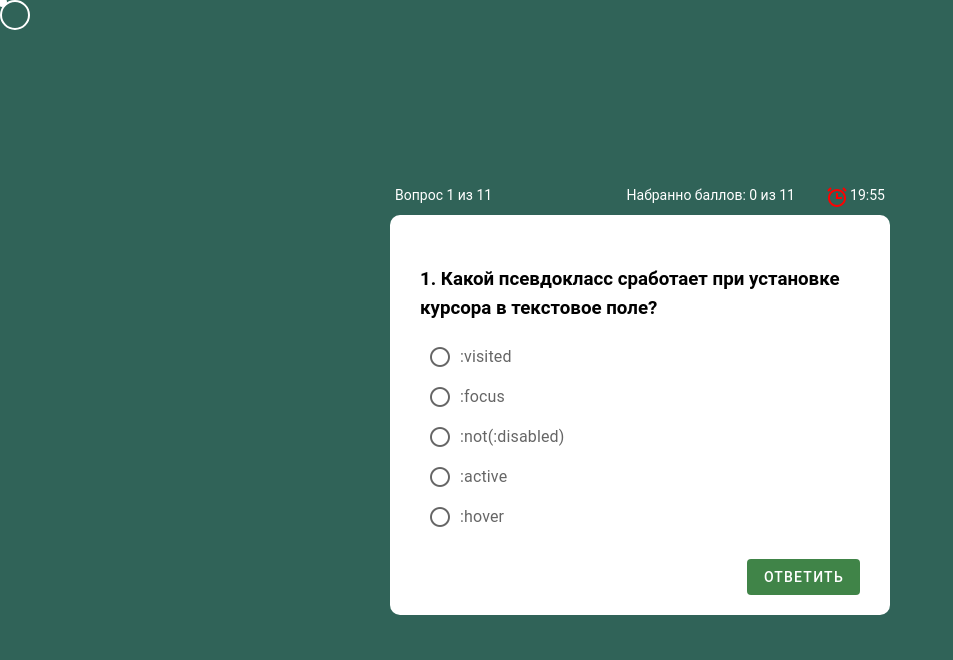
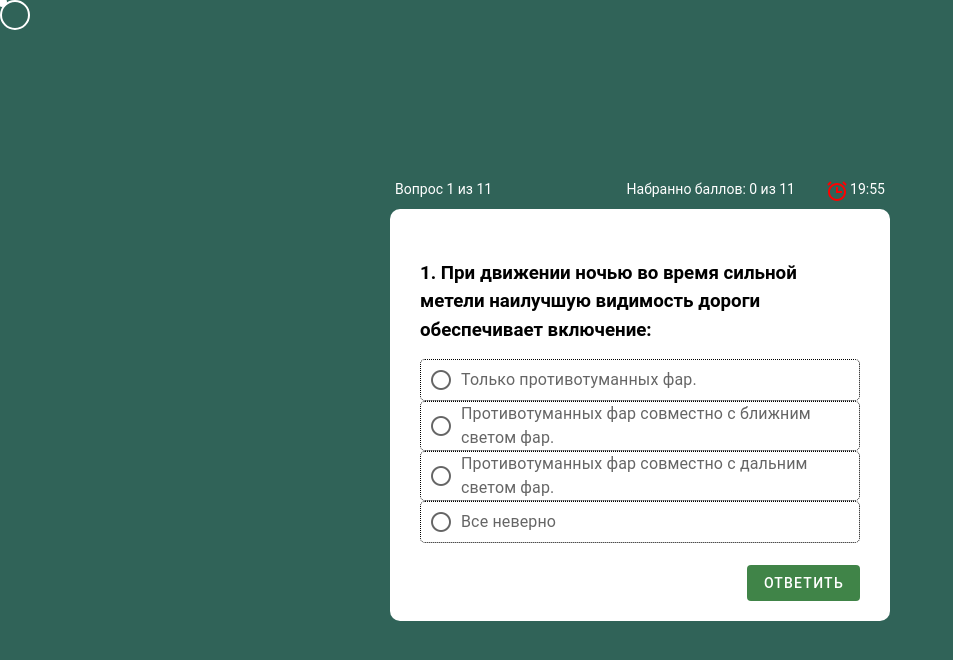
Before and after one commit to Iimanbek/Ak-Zhol-driving-school-, a Vue app: page /testing/1 in a window 1280 px wide. Shown: the top 660 px of the page, without its empty margins (0-953 px from the left). Built offline with nearby package versions, Linux system fonts and the light colour scheme; data requests are answered from the project's data file.

Commit message:
add json about PDD

```diff
--- a/db.json
+++ b/db.json
@@ -92,54 +92,58 @@
     "questions": [
         {
           "id": 1,
-          "question": "Какой псевдокласс сработает при установке курсора в текстовое поле?",
+          "question": "При движении ночью во время сильной метели наилучшую видимость дороги обеспечивает включение:",
           "variants": [
-            ":visited",
-            ":focus",
-            ":not(:disabled)",
-            ":active",
-            ":hover"
-          ]
+            "Только противотуманных фар.",
+            "Противотуманных фар совместно с ближним светом фар.",
+            "Противотуманных фар совместно с дальним светом фар.",
+            "Все неверно"
+          ],
+          "des": "Наилучшую видимость дороги при движении ночью во время сильной метели обеспечит включение противотуманных фар совместно с ближним светом фар."
         },
         {
           "id": 2,
-          "question": "Что в CSS определяет свойство \"font-style\"?",
+          "question": "Какие внешние световые приборы должны использоваться при движении в темное время суток на освещенных участках дорог населенного пункта?",
           "variants": [
-            "Толщину шрифта",
-            "Размер шрифта",
-            "Начертание шрифта",
-            "Шрифт текста"
-          ]
+            "Только габаритные огни.",
+            "Фары ближнего света",
+            "Габаритные огни или фары ближнего света.",
+            "Фары дального света"
+          ],
+          "des": "В населенных пунктах Правила предписывают использовать при движении в темное время суток на освещенных участках дорог фары ближнего света. Фары дальнего света, учитывая их ослепляющее воздействие на других водителей, использовать запрещено (пп. 19.1 и 19.2). Габаритные огни должны быть включены при остановке и стоянке в темное время суток на неосвещенных участках дорог, а также в условиях недостаточной видимости (п. 19.3)."
         },
         {
           "id": 3,
-          "question": "С помощью какого свойства можно скрыть элемент, но сохранить место, которое он занимает?",
+          "question": "При приближении к вершине подъема в темное время суток водителю следует:",
           "variants": [
-            "visibility",
-            "display",
-            "hidden",
-            "none"
-          ]
+            "Не переключать дальний свет фар на ближний.",
+            "Переключать дальний свет фар на ближний только при появлении встречного транспортного средства.",
+            "Всегда переключать дальний свет фар на ближний.",
+            "Переключать дальний свет фар на ближний."
+          ],
+          "des": "Приближаясь в темное время суток к вершине подъема, всегда следует переключать дальний свет фар на ближний, чтобы не ослепить водителя ТС, неожиданно появившегося со встречного направления."
         },
         {
           "id": 4,
-          "question": "Какое свойство используется для отображения рисунка в виде рамки вокруг элемента?",
+          "question": "Привлечь внимание водителя обгоняемого автомобиля при движении вне населенного пункта в светлое время суток можно:",
           "variants": [
-            "border-style",
-            "border-back",
-            "border-background",
-            "border-image"
-          ]
+            "Только подачей звукового сигнала.",
+            "Только кратковременным переключением фар с ближнего света на дальний.",
+            "Подачей звукового сигнала и кратковременным переключением фар с ближнего света на дальний.",
+            "Подачей звукового сигнала и/или переодическим кратковременным включением и выключением света фар."
+          ],
+          "des":"Для привлечения внимания водителя обгоняемого автомобиля вне населенного пункта вы можете использовать как подачу звукового сигнала, так и кратковременное включение и выключение света фар. В ПДД КР нет запрета на использование звукового сигнала."
         },
         {
           "id": 5,
-          "question": "Укажите селектор псевдокласса:",
+          "question": "Какие внешние световые приборы должны быть включены в светлое время суток на мотоцикле при движении вне населенного пункта?",
           "variants": [
-            ":active",
-            ".active",
-            "active",
-            "*"
-          ]
+            "Фары ближнего света или противотуманные фары.",
+            "Фары ближнего или дальнего света.",
+            "Только фары ближнего света.",
+            "Световые приборы включать не обязательно"
+          ],
+          "des":"На мотоциклах и мопедах при движении в светлое время суток должны быть включены фары ближнего света или противотуманные фары."
         },
         {
           "id": 6,
@@ -207,23 +211,23 @@
       "answers": [
         {
           "id": 1,
-          "answer": ":focus"
+          "answer": "Противотуманных фар совместно с ближним светом фар."
         },
         {
           "id": 2,
-          "answer": "Начертание шрифта"
+          "answer": "Фары ближнего света"
         },
         {
           "id": 3,
-          "answer": "visibility"
+          "answer": "Всегда переключать дальний свет фар на ближний"
         },
         {
           "id": 4,
-          "answer": "border-image"
+          "answer": "Подачей звукового сигнала и/или переодическим кратковременным включением и выключением света фар."
         },
         {
           "id": 5,
-          "answer": ":active"
+          "answer": "Фары ближнего света или противотуманные фары."
         },
         {
           "id": 6,
--- a/src/components/Tests.vue
+++ b/src/components/Tests.vue
@@ -33,8 +33,11 @@
             </v-radio-group>
         </div>
         <div v-if="descriptions">
-          <div class="description" :style="{'background': bgbgbg}">
-            <p>Lorem ipsum dolor sit amet consectetur adipisicing elit. Architecto sed inventore cum consequatur ab dignissimos ratione commodi explicabo quasi! Libero voluptatibus cum pariatur illum officia.</p>
+          <div v-if="qst.des" class="description" :style="{'background': bgbgbg}">
+            <p>{{ qst?.des }}</p>
+          </div>
+          <div v-else class="description" :style="{'background': bgbgbg}">
+            <p>Lorem ipsum dolor sit amet consectetur, adipisicing elit. Porro, quia?</p>
           </div>
         </div>
         <div class="nextBtn_wrapper">
@@ -178,6 +181,12 @@
     margin-top: 10px ;
     .v-radio{
       color: black;
+      border: 0.5px dotted black;
+      border-radius: 5px;
+      &:hover{
+        background: rgb(205, 228, 216);
+        border-radius: 5px;
+      }
     }
   }
   .nextBtn_wrapper{
```
